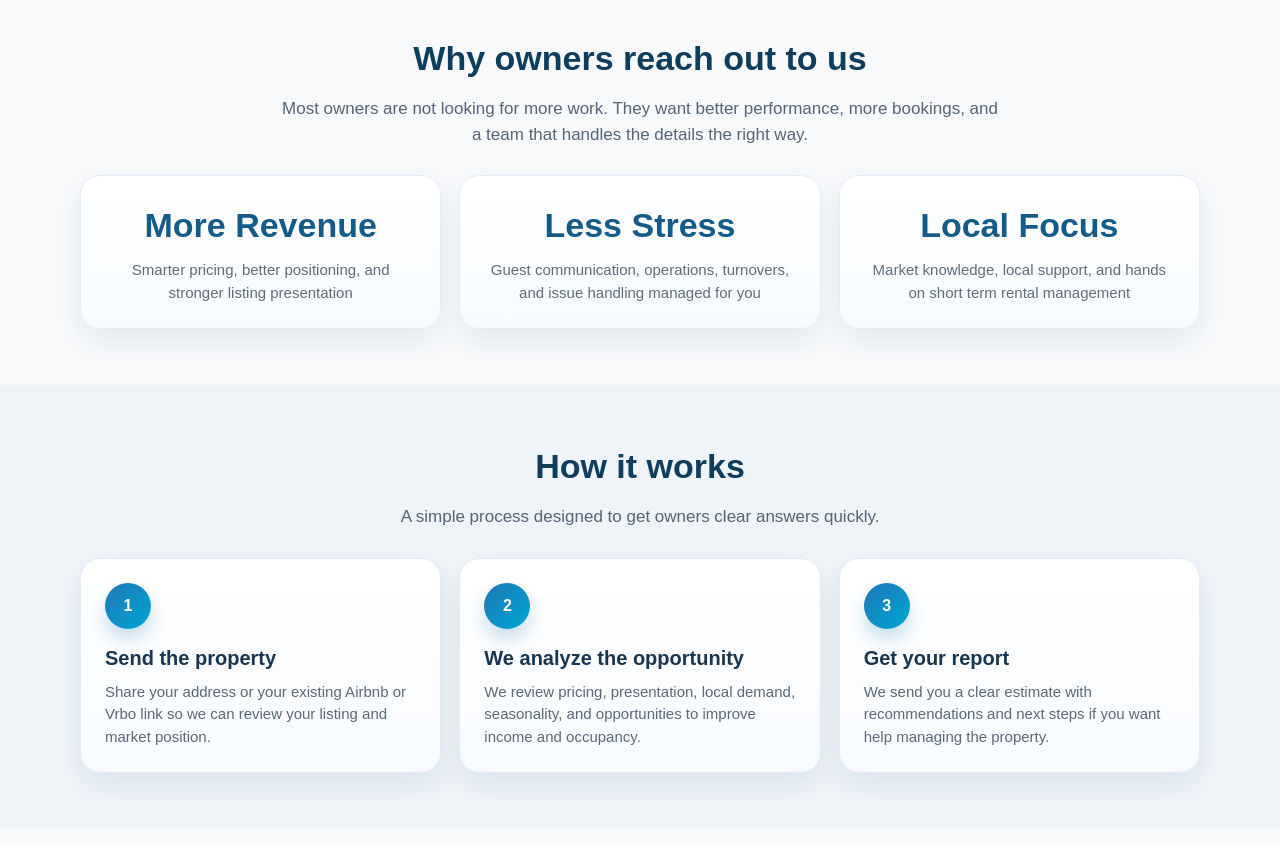
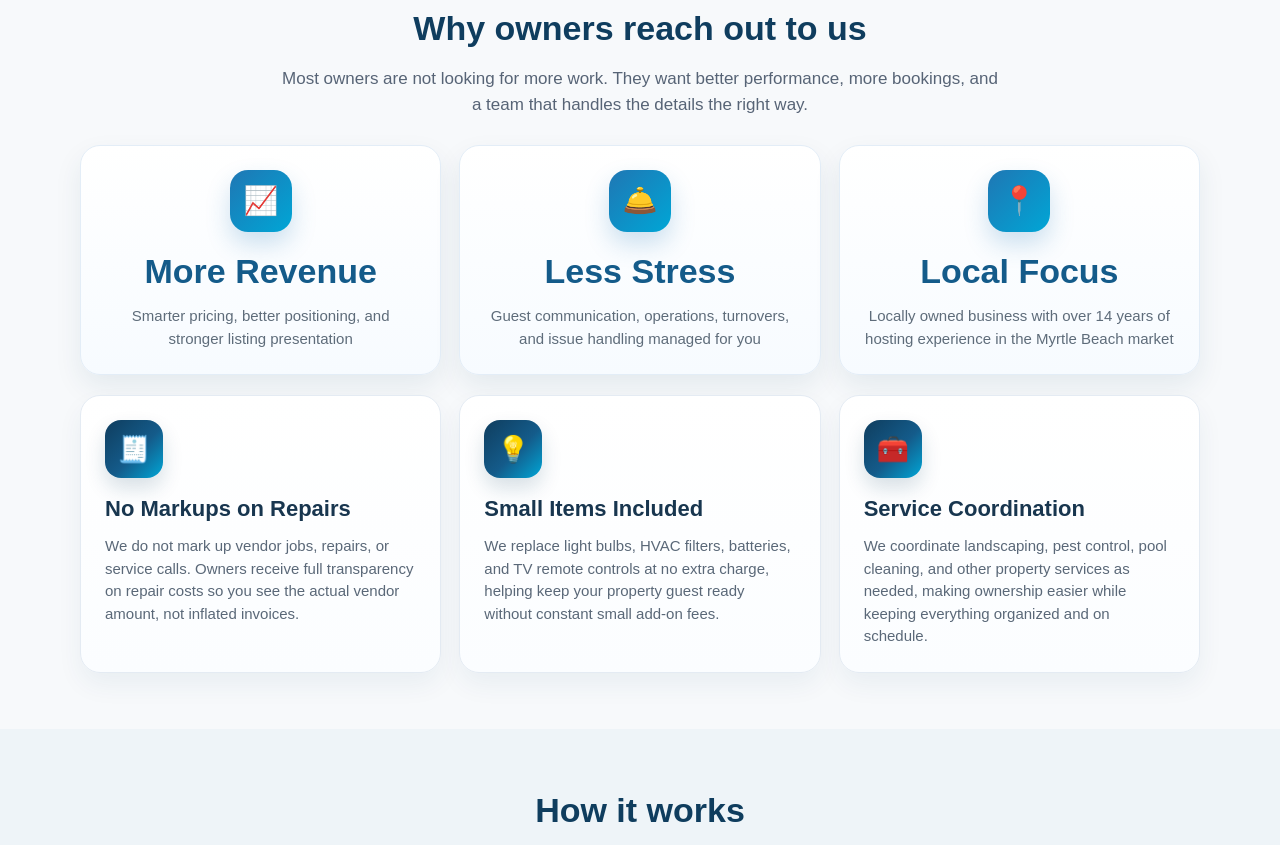
Before and after one commit to oceanvacationsmb/owner_income_report, a website: page newowner.html in a window 1280 px wide. Shown: the part 774-1619 px from the top of the page. Drawn offline with Linux system fonts and the light colour scheme.

Commit message:
Update newowner.html

```diff
--- a/newowner.html
+++ b/newowner.html
@@ -169,6 +169,18 @@
       text-align: center;
       border: 1px solid #e3edf7;
     }
+    .stat-icon {
+      width: 62px;
+      height: 62px;
+      margin: 0 auto 14px;
+      border-radius: 18px;
+      display: grid;
+      place-items: center;
+      font-size: 28px;
+      background: linear-gradient(135deg, #1f77b4 0%, #00a6d6 100%);
+      color: #fff;
+      box-shadow: 0 12px 24px rgba(31,119,180,0.22);
+    }
     .stat-value {
       font-size: 34px;
       font-weight: 800;
@@ -177,6 +189,41 @@
     }
     .stat-label {
       color: #5e6c7a;
+      font-size: 15px;
+    }
+    .owner-benefits {
+      display: grid;
+      grid-template-columns: repeat(3, 1fr);
+      gap: 18px;
+      margin-top: 20px;
+    }
+    .benefit-box {
+      background: linear-gradient(180deg, #ffffff 0%, #fbfdff 100%);
+      border-radius: 20px;
+      padding: 24px;
+      border: 1px solid #e4ebf3;
+      box-shadow: 0 12px 26px rgba(15,61,94,0.06);
+    }
+    .benefit-icon {
+      width: 58px;
+      height: 58px;
+      border-radius: 16px;
+      display: grid;
+      place-items: center;
+      font-size: 26px;
+      margin-bottom: 14px;
+      background: linear-gradient(135deg, #0f3d5e 0%, #145b8a 55%, #00a6d6 100%);
+      color: #fff;
+      box-shadow: 0 10px 20px rgba(15,61,94,0.16);
+    }
+    .benefit-box h4 {
+      margin: 0 0 10px;
+      font-size: 22px;
+      color: #18364f;
+    }
+    .benefit-box p {
+      margin: 0;
+      color: #5a6878;
       font-size: 15px;
     }
     .steps {
@@ -219,7 +266,11 @@
       gap: 26px;
       align-items: center;
       background: linear-gradient(135deg, #eef8ff 0%, #ffffff 52%, #f6fbff 100%);
-      border:
+      border: 1px solid #dde8f3;
+      border-radius: 30px;
+      padding: 26px;
+      box-shadow: 0 18px 34px rgba(15,61,94,0.09);
+    }
     .portal-image-wrap {
       background: #fff;
       border-radius: 22px;
@@ -273,10 +324,11 @@
       gap: 18px;
     }
     .proof {
-      background: #fff;
+      background: linear-gradient(180deg, #ffffff 0%, #fbfdff 100%);
       border-radius: 18px;
       padding: 22px;
       border: 1px solid #e4ebf3;
+      box-shadow: 0 10px 22px rgba(15,61,94,0.06);
     }
     .proof .tag {
       display: inline-block;
@@ -299,11 +351,12 @@
       font-size: 15px;
     }
     .cta {
-      background: #0f3d5e;
+      background: linear-gradient(135deg, #0f3d5e 0%, #145b8a 55%, #00a6d6 100%);
       color: #fff;
-      border-radius: 24px;
-      padding: 38px 30px;
+      border-radius: 28px;
+      padding: 42px 30px;
       text-align: center;
+      box-shadow: 0 20px 42px rgba(15,61,94,0.18);
     }
     .cta h3 {
       color: #fff;
@@ -317,11 +370,12 @@
     }
     .cta .cta-button {
       display: inline-block;
-      background: #f4a825;
-      color: #111;
+      background: linear-gradient(135deg, #ffd34d 0%, #f4a825 55%, #ff8f1f 100%);
+      color: #10253b;
       padding: 14px 22px;
       border-radius: 12px;
       font-weight: 800;
+      box-shadow: 0 12px 22px rgba(244,168,37,0.28);
     }
     footer {
       padding: 28px 0 40px;
@@ -330,7 +384,7 @@
       font-size: 14px;
     }
     @media (max-width: 960px) {
-      .hero-grid, .stats, .steps, .proof-grid, .portal-showcase {
+      .hero-grid, .stats, .steps, .proof-grid, .portal-showcase, .owner-benefits {
         grid-template-columns: 1fr;
       }
       h1 { font-size: 38px; }
@@ -345,8 +399,8 @@
       <div>
         <div class="eyebrow">For Vacation Rental Owners</div>
         <h1>Turn your property into a high-performing rental</h1>
-        <p style="font-size:22px;font-weight:600;margin-bottom:10px;">We help owners increase revenue, maximize bookings, and remove all the work.</p>
-        <p class="subtext">Get a free rental revenue estimate and property performance review from Ocean Vacations. We help owners increase income, improve visibility, and remove the day to day stress of managing short term rentals.</p>
+        <p style="font-size:22px;font-weight:700;margin-bottom:10px;color:#fff;">More bookings, stronger pricing, less stress, and full-service management built for Myrtle Beach owners.</p>
+        <p class="subtext">From pricing and guest communication to cleanings, maintenance, and owner reporting, Ocean Vacations helps you earn more while staying completely hands off.</p>
         <ul class="hero-points">
           <li>Revenue estimate based on your location, property type, and local market demand</li>
           <li>Review of pricing, listing quality, and opportunities to improve performance</li>
@@ -382,7 +436,7 @@
           <textarea name="notes" rows="4" placeholder="Anything you want us to know about the property"></textarea>
           <button type="submit">Request My Free Revenue Estimate</button>
         </form>
-        <div class="trust-line">No obligation. No pressure. Just a clear review of your property's earning potential.</div>
+        <div class="trust-line">No obligation. No pressure. Just a clear path to more revenue, better guest experience, and easier ownership.</div>
       </div>
     </div>
   </section>
@@ -393,16 +447,39 @@
       <p class="section-intro">Most owners are not looking for more work. They want better performance, more bookings, and a team that handles the details the right way.</p>
       <div class="stats">
         <div class="stat-box">
+          <div class="stat-icon">📈</div>
           <div class="stat-value">More Revenue</div>
           <div class="stat-label">Smarter pricing, better positioning, and stronger listing presentation</div>
         </div>
         <div class="stat-box">
+          <div class="stat-icon">🛎️</div>
           <div class="stat-value">Less Stress</div>
           <div class="stat-label">Guest communication, operations, turnovers, and issue handling managed for you</div>
         </div>
         <div class="stat-box">
+          <div class="stat-icon">📍</div>
           <div class="stat-value">Local Focus</div>
-          <div class="stat-label">Market knowledge, local support, and hands on short term rental management</div>
+          <div class="stat-label">Locally owned business with over 14 years of hosting experience in the Myrtle Beach market</div>
+        </div>
+      </div>
+
+      <div class="owner-benefits">
+        <div class="benefit-box">
+          <div class="benefit-icon">🧾</div>
+          <h4>No Markups on Repairs</h4>
+          <p>We do not mark up vendor jobs, repairs, or service calls. Owners receive full transparency on repair costs so you see the actual vendor amount, not inflated invoices.</p>
+        </div>
+
+        <div class="benefit-box">
+          <div class="benefit-icon">💡</div>
+          <h4>Small Items Included</h4>
+          <p>We replace light bulbs, HVAC filters, batteries, and TV remote controls at no extra charge, helping keep your property guest ready without constant small add-on fees.</p>
+        </div>
+
+        <div class="benefit-box">
+          <div class="benefit-icon">🧰</div>
+          <h4>Service Coordination</h4>
+          <p>We coordinate landscaping, pest control, pool cleaning, and other property services as needed, making ownership easier while keeping everything organized and on schedule.</p>
         </div>
       </div>
     </div>
```
